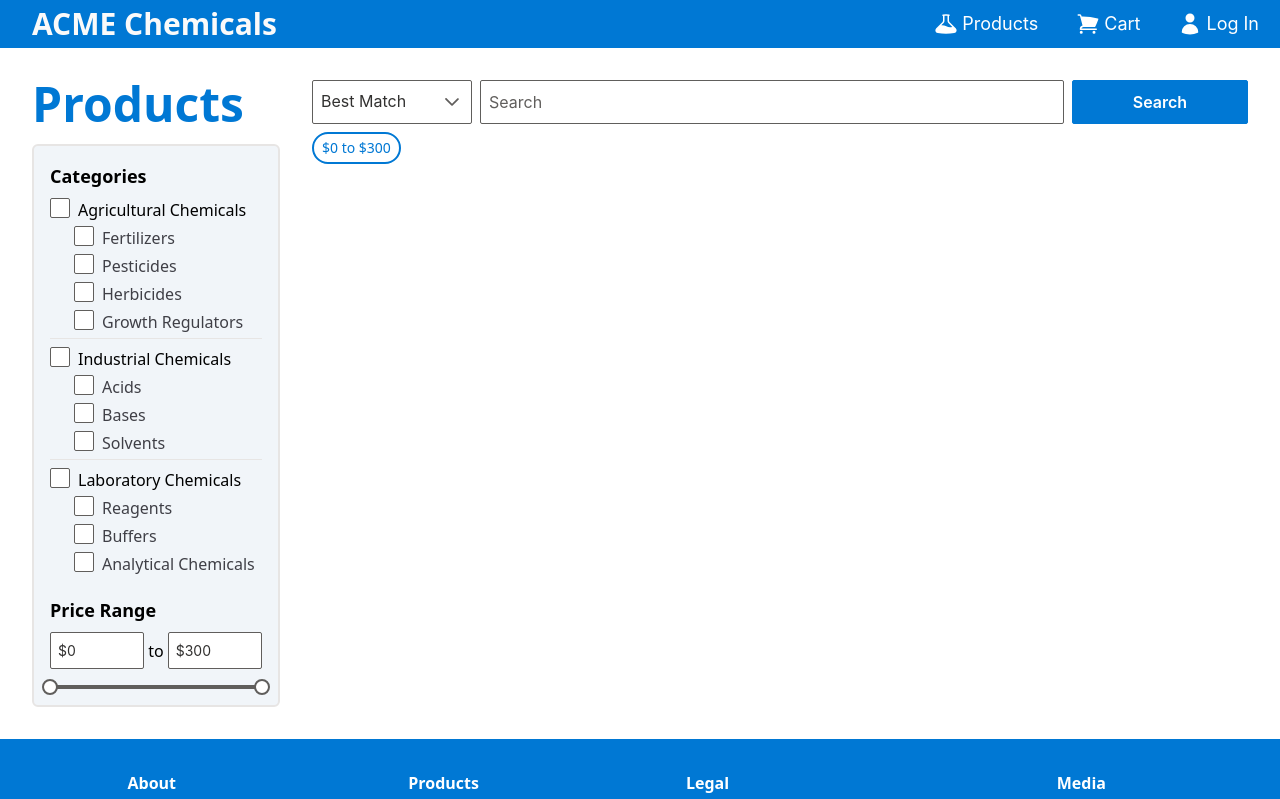
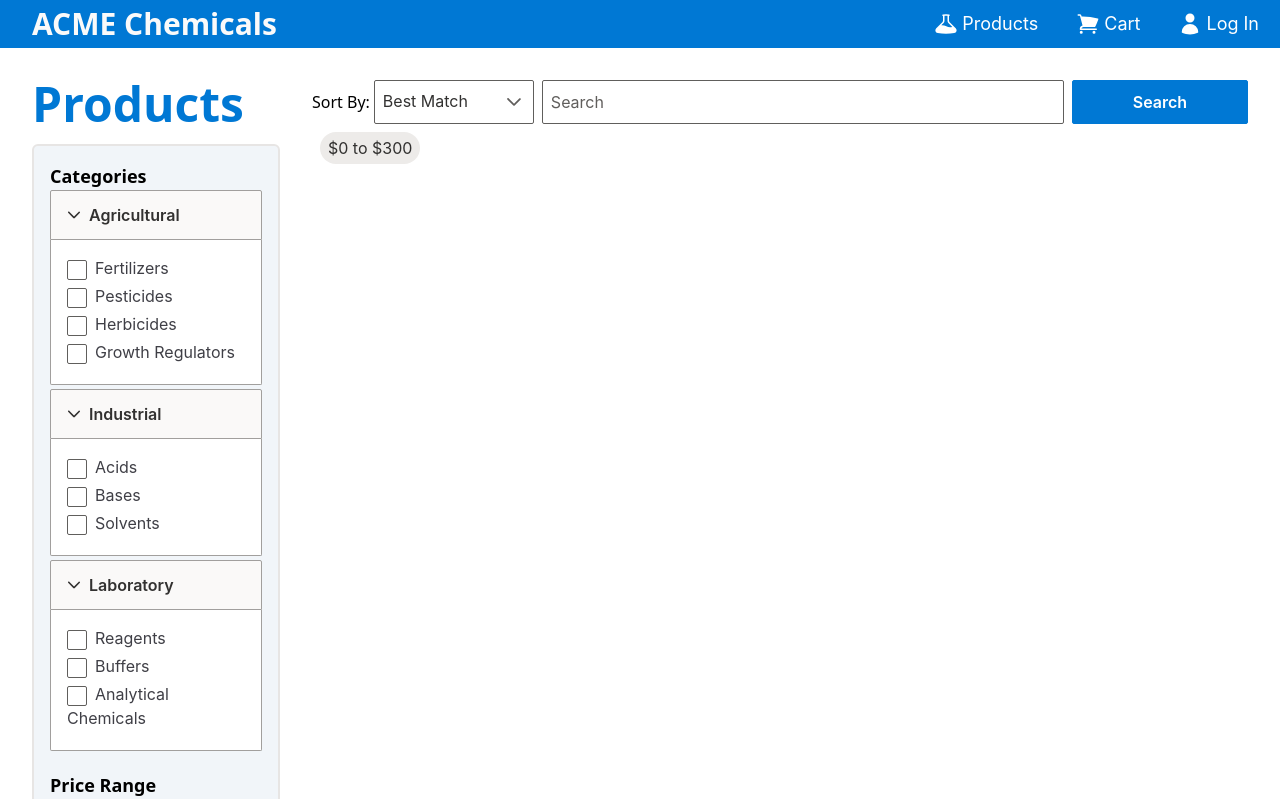
Before and after one commit to M-Valentino/ACME-Chemicals, a Next.js app: page /products in a window 1280 px wide. Shown: the top 799 px of the page. Built offline with nearby package versions, Linux system fonts and the light colour scheme.

Commit message:
overhauled sidebar

```diff
--- a/src/components/TopNav.tsx
+++ b/src/components/TopNav.tsx
@@ -39,9 +39,9 @@ const getIcon = (name: string) => {
           className="size-6"
         >
           <path
-            fill-rule="evenodd"
+            fillRule="evenodd"
             d="M7.5 6a4.5 4.5 0 1 1 9 0 4.5 4.5 0 0 1-9 0ZM3.751 20.105a8.25 8.25 0 0 1 16.498 0 .75.75 0 0 1-.437.695A18.683 18.683 0 0 1 12 22.5c-2.786 0-5.433-.608-7.812-1.7a.75.75 0 0 1-.437-.695Z"
-            clip-rule="evenodd"
+            clipRule="evenodd"
           />
         </svg>
       );
--- a/src/components/products/Sidebar.tsx
+++ b/src/components/products/Sidebar.tsx
@@ -1,4 +1,5 @@
 import React, { Dispatch, SetStateAction } from "react";
+import { Accordion, AccordionTab } from "primereact/accordion";
 import { Checkbox } from "primereact/checkbox";
 import { InputText } from "primereact/inputtext";
 import { Slider } from "primereact/slider";
@@ -15,7 +16,7 @@ export const Sidebar: React.FC<SidebarProps> = (props: SidebarProps) => {
 
   const categories = [
     {
-      category: "Agricultural Chemicals",
+      category: "Agricultural",
       subCategories: [
         "Fertilizers",
         "Pesticides",
@@ -24,11 +25,11 @@ export const Sidebar: React.FC<SidebarProps> = (props: SidebarProps) => {
       ],
     },
     {
-      category: "Industrial Chemicals",
+      category: "Industrial",
       subCategories: ["Acids", "Bases", "Solvents"],
     },
     {
-      category: "Laboratory Chemicals",
+      category: "Laboratory",
       subCategories: ["Reagents", "Buffers", "Analytical Chemicals"],
     },
   ];
@@ -37,28 +38,6 @@ export const Sidebar: React.FC<SidebarProps> = (props: SidebarProps) => {
     setCheckboxState((prevState) => {
       const newState = { ...prevState, [name]: checked };
 
-      // Check if the changed checkbox is a category
-      const category = categories.find((cat) => cat.category === name);
-      if (category) {
-        // Update subcategories based on category state
-        category.subCategories.forEach((subCat) => {
-          newState[subCat] = checked;
-        });
-      } else {
-        // If a subcategory is checked, check the parent category
-        categories.forEach((cat) => {
-          if (cat.subCategories.includes(name) && checked) {
-            newState[cat.category] = checked;
-          }
-        });
-      }
-
-      // Ensure category is unchecked if all subcategories are unchecked
-      categories.forEach((cat) => {
-        if (cat.subCategories.every((subCat) => !newState[subCat])) {
-          newState[cat.category] = false;
-        }
-      });
       console.log(checkboxState);
       return newState;
     });
@@ -79,22 +58,10 @@ export const Sidebar: React.FC<SidebarProps> = (props: SidebarProps) => {
         <h2 className="font-semibold text-lg ">Categories</h2>
         {categories.map((cat, i, row) => (
           <div key={cat.category}>
-            <div className="flex align-items-center mt-2">
-              <Checkbox
-                inputId={cat.category}
-                name={cat.category}
-                value={cat.category}
-                checked={checkboxState[cat.category] || false}
-                onChange={(e) =>
-                  handleCheckboxChange(cat.category, e.checked as boolean)
-                }
-              />
-              <label htmlFor={cat.category} className="ml-2 cursor-pointer">
-                {cat.category}
-              </label>
-            </div>
+            <Accordion multiple activeIndex={[0]}>
+              <AccordionTab header={cat.category}>
                 {cat.subCategories.map((subCat) => (
-              <div className="flex align-items-center ml-6 mt-1" key={subCat}>
+                  <div className="mb-1" key={subCat}>
                     <Checkbox
                       inputId={subCat}
                       name={subCat}
@@ -104,14 +71,16 @@ export const Sidebar: React.FC<SidebarProps> = (props: SidebarProps) => {
                         handleCheckboxChange(subCat, e.checked as boolean)
                       }
                     />
-                <label htmlFor={subCat} className="ml-2 cursor-pointer text-gray-700">
+                    <label
+                      htmlFor={subCat}
+                      className="ml-2 cursor-pointer text-gray-700"
+                    >
                       {subCat}
                     </label>
                   </div>
                 ))}
-            {i !== row.length - 1 && (
-              <hr className="border-stone-200 border-1 mt-1" />
-            )}
+              </AccordionTab>
+            </Accordion>
           </div>
         ))}
         <h2 className="mt-5 mb-2 font-semibold text-lg ">Price Range</h2>
--- a/src/pages/products.tsx
+++ b/src/pages/products.tsx
@@ -1,5 +1,6 @@
-import React, { useState } from "react";
+import React, { ReactNode, useState } from "react";
 import { Sidebar } from "@/components/products/Sidebar";
+import { Chip } from "primereact/chip";
 import { Dropdown, DropdownChangeEvent } from "primereact/dropdown";
 import { MainWrapper } from "@/components/MainWrapper";
 import { Button } from "primereact/button";
@@ -30,7 +31,8 @@ export default function Products() {
             setCheckboxState={setCheckboxState}
           />
           <div className=" w-full flex-col">
-            <div className=" w-full flex">
+            <div className="w-full flex">
+              <div className="flex items-center mr-1">Sort By:</div>
               <Dropdown
                 value={selectedSort}
                 onChange={(e: DropdownChangeEvent) => setSelectedSort(e.value)}
@@ -46,19 +48,13 @@ export default function Products() {
               <Button label="Search" className="ml-2 w-44 h-11" />
             </div>
             <div className="flex flex-row flex-wrap">
-              <div className="rounded-3xl border-primary border-2 text-primary text-sm mr-2 mt-2 pt-1 pb-1 pl-2 pr-2 ">
-                ${priceRange[0]} to ${priceRange[1]}
-              </div>
+              <Chip
+                label={`$${priceRange[0]} to $${priceRange[1]}`}
+                className="mt-2 ml-2"
+              />
               {Object.entries(checkboxState).map(
                 ([key, value]) =>
-                  value && (
-                    <div
-                      className="rounded-3xl border-primary border-2 text-primary text-sm mr-2 mt-2 pt-1 pb-1 pl-2 pr-2 "
-                      key={key}
-                    >
-                      {key}
-                    </div>
-                  )
+                  value && <Chip label={key} key={key} className="mt-2 ml-2" />
               )}
             </div>
           </div>
```
Lines whose indentation alone changed are shown as unchanged.
